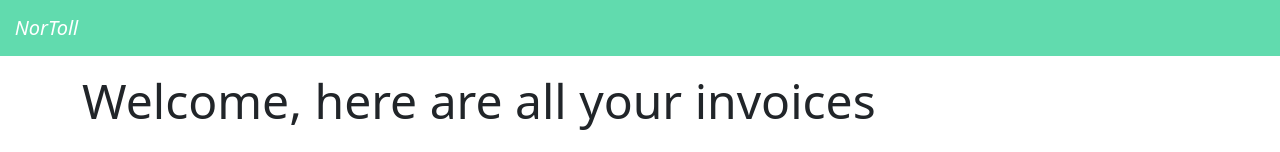
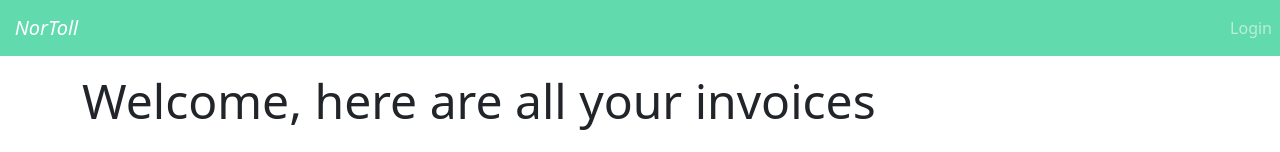
Before and after one commit to ConorGrocock/CSSDProject, a React (Create React App) app in the folder web/: page /home in a window 1280 px wide. Shown: the top 152 px of the page. Built offline with nearby package versions, Linux system fonts and the light colour scheme.

Commit message:
Added User to nav

```diff
--- a/web/src/App.tsx
+++ b/web/src/App.tsx
@@ -8,6 +8,8 @@ import PaymentPage from './pages/Payment/PaymentPage';
 import ConfirmationPage from './pages/ConfirmationPage/ConfirmationPage';
 
 function App() {
+  const [currentUser, setCurrentUser] = useState(undefined);
+
   return (
     <div>
       <Router>
@@ -15,7 +17,32 @@ function App() {
           <a className="navbar-brand">⠀<i>NorToll</i></a>
 
           <div className="navbar-nav mr-auto">
+            {currentUser && (
+              <li className="nav-item">
+                <Link to={"/home"} className="nav-link">
+                  Home
+                </Link>
+              </li>
+            )}
           </div>
+
+          {currentUser ? (
+            <div className="navbar-nav ms-auto">
+              <li className="nav-item">
+                <a href="/login" className="nav-link">
+                  Logout
+                </a>
+              </li>
+            </div>
+          ) : (
+            <div className="navbar-nav ms-auto">
+              <li className="nav-item">
+                <Link to={"/"} className="nav-link">
+                  Login
+                </Link>
+              </li>
+            </div>
+          )}
         </nav>
         <div className="container mt-3 ">
           <Routes>
```
